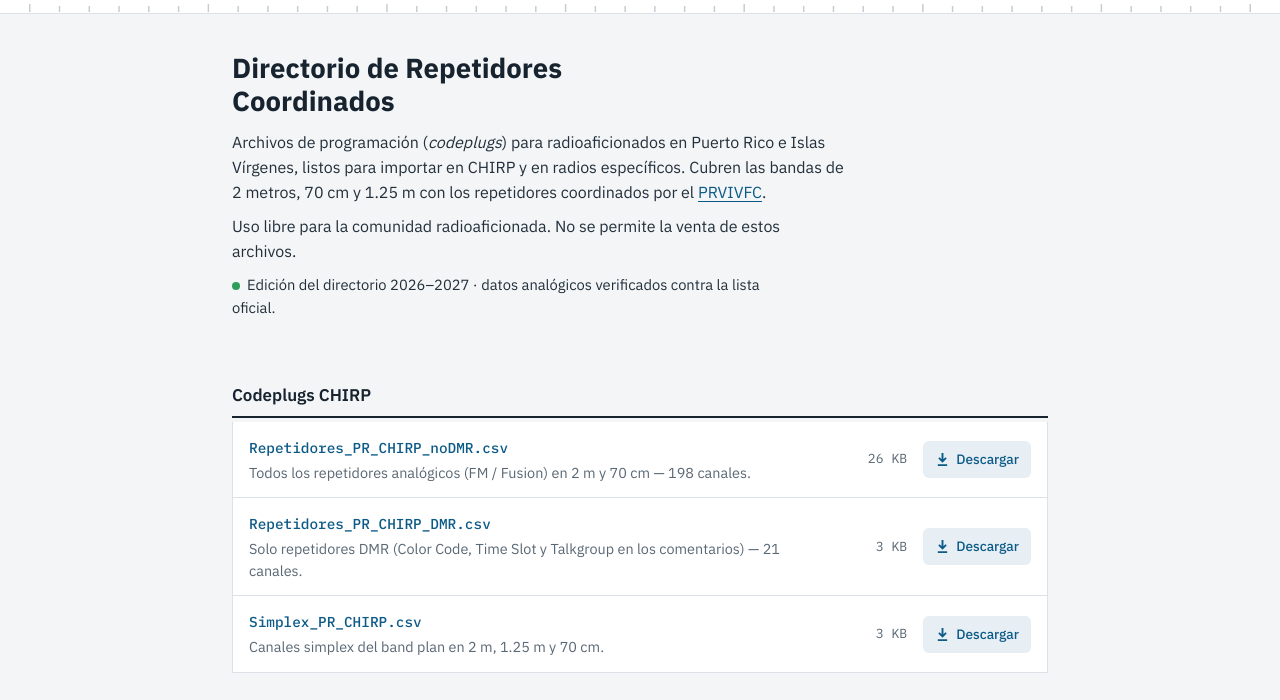
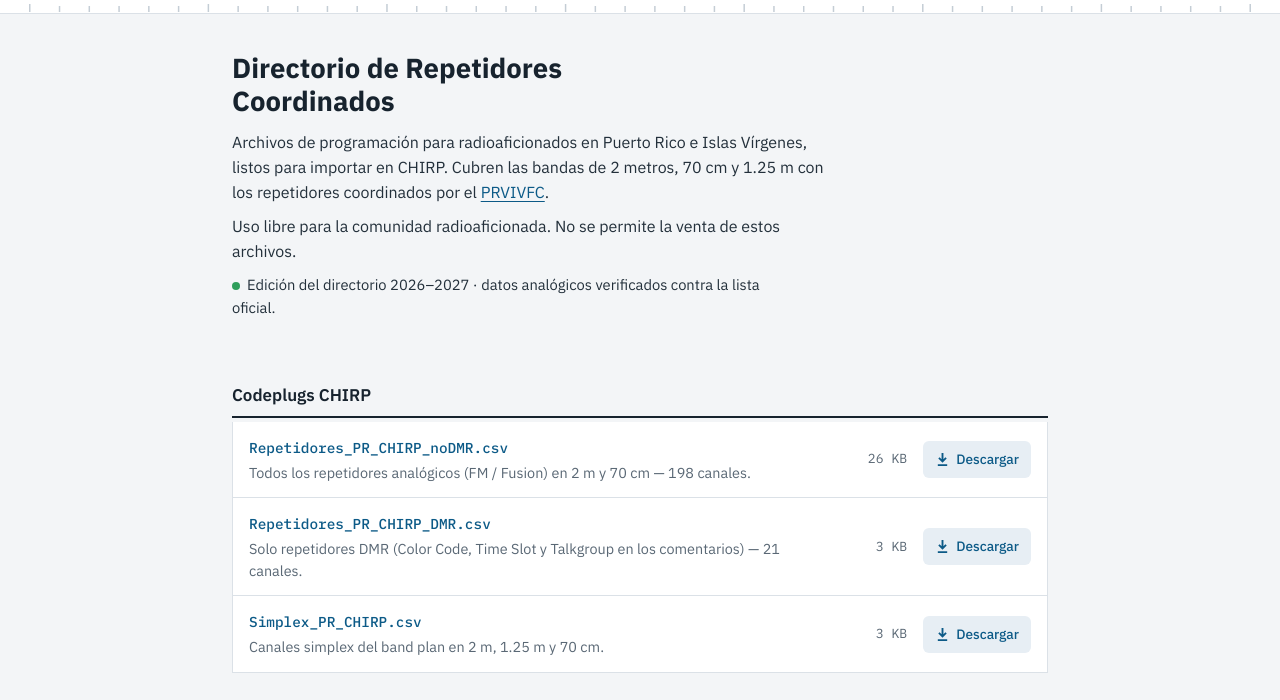
Before and after one commit to SirMelendezTech/pr-vi-repeaters, a plain HTML site: page index.html in a window 1280 px wide. Shown: the part 73-773 px from the top of the page. Drawn offline with Linux system fonts and the light colour scheme.

Commit message:
Update introduction paragraph in index.html
Removed specific mention of 'codeplugs' and streamlined the description for clarity.

```diff
--- a/index.html
+++ b/index.html
@@ -140,8 +140,8 @@
 
   <section class="intro">
     <h1>Directorio de Repetidores Coordinados</h1>
-    <p>Archivos de programación (<em>codeplugs</em>) para radioaficionados en Puerto Rico
-       e Islas Vírgenes, listos para importar en CHIRP y en radios específicos. Cubren las
+    <p>Archivos de programación para radioaficionados en Puerto Rico
+       e Islas Vírgenes, listos para importar en CHIRP. Cubren las
        bandas de 2&nbsp;metros, 70&nbsp;cm y 1.25&nbsp;m con los repetidores coordinados por el
        <a href="https://prvi-vfc.org/web/directorio-de-repetidores-coordinados/" target="_blank" rel="noopener">PRVIVFC</a>.</p>
     <p>Uso libre para la comunidad radioaficionada. No se permite la venta de estos archivos.</p>
```
